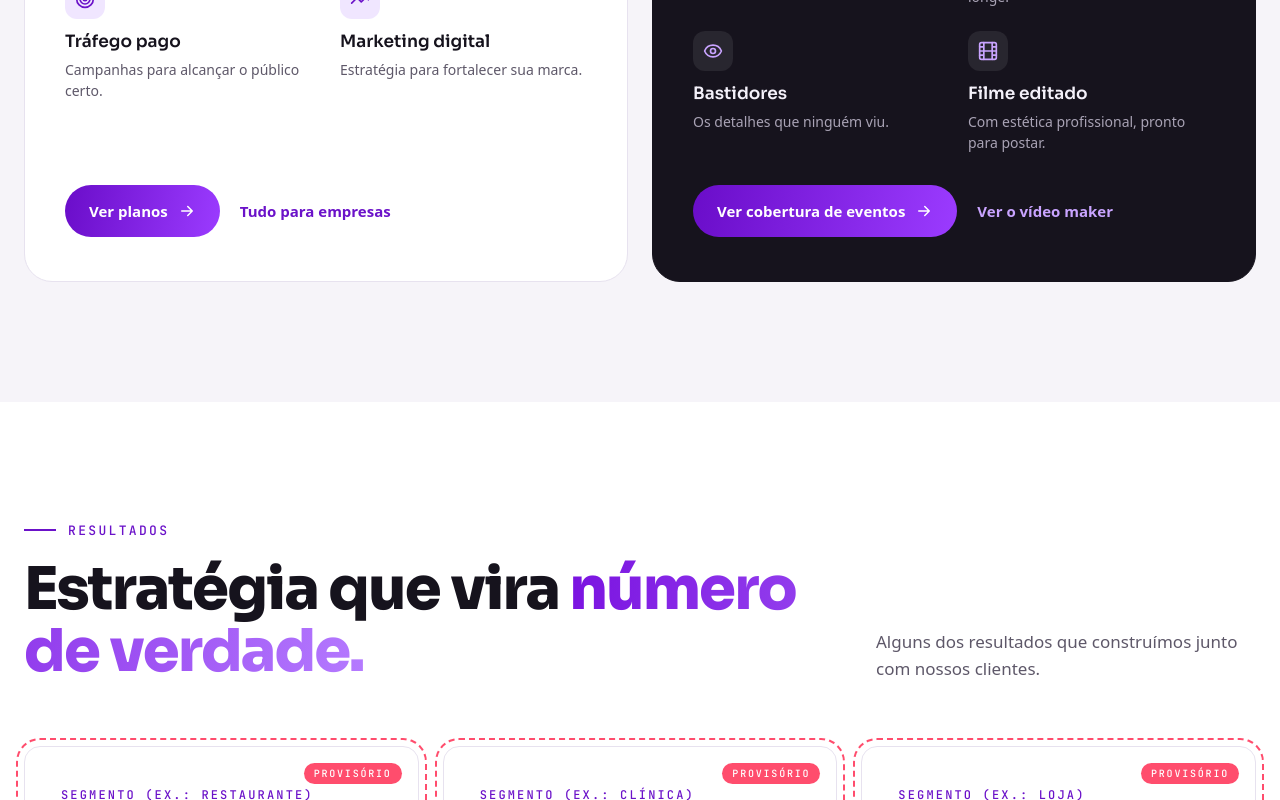
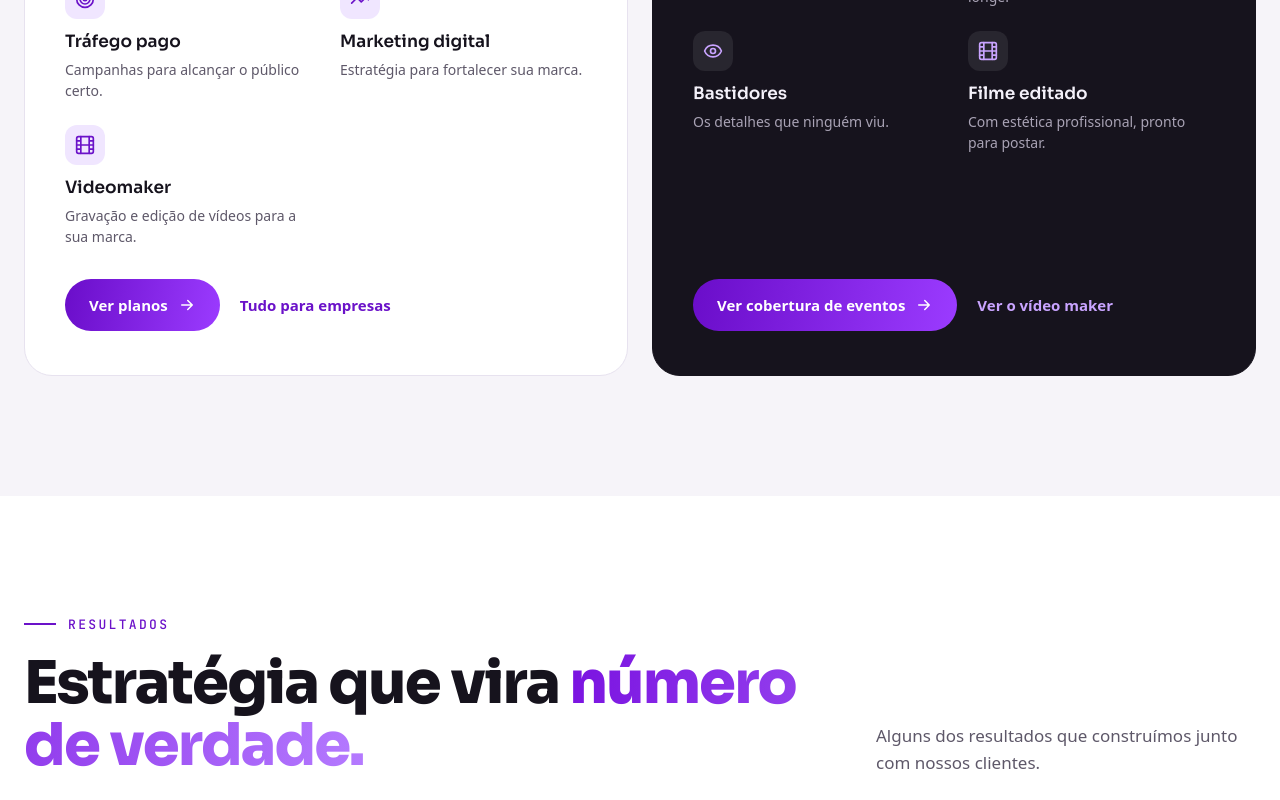
Before and after one commit to waller-jhonatan/aemarketing, a Vue app: page / in a window 1280 px wide. Shown: the part 2000-2800 px from the top of the page. Built offline with nearby package versions, Linux system fonts and the light colour scheme; a web font is replaced by a local one.

Commit message:
Adiciona Videomaker aos serviços do painel "Presença todo mês" da home
Co-Authored-By: Claude Opus 5.5 <noreply@anthropic.com>

```diff
--- a/src/components/DoisCaminhos.vue
+++ b/src/components/DoisCaminhos.vue
@@ -1,7 +1,7 @@
 <script setup>
 // "Escolha seu caminho" da home: empresas (presença todo mês) e eventos (um
 // dia único), lado a lado, com a mesma estrutura para ficarem do mesmo
-// tamanho: título, texto, um bloco ilustrado, quatro itens e os botões.
+// tamanho: título, texto, um bloco ilustrado, os itens e os botões.
 
 // No celular a semana vira uma lista, com o nome do dia por extenso.
 const semana = [
@@ -17,6 +17,7 @@ const servicos = [
   { icone: 'video', titulo: 'Criação de conteúdo', texto: 'Artes, vídeos e conteúdos para marcas.' },
   { icone: 'target', titulo: 'Tráfego pago', texto: 'Campanhas para alcançar o público certo.' },
   { icone: 'trend', titulo: 'Marketing digital', texto: 'Estratégia para fortalecer sua marca.' },
+  { icone: 'filme', titulo: 'Videomaker', texto: 'Gravação e edição de vídeos para a sua marca.' },
 ]
 
 const momentos = [
@@ -82,6 +83,9 @@ const entregas = [
                   </template>
                   <template v-else-if="s.icone === 'target'">
                     <circle cx="12" cy="12" r="10" /><circle cx="12" cy="12" r="6" /><circle cx="12" cy="12" r="2" />
+                  </template>
+                  <template v-else-if="s.icone === 'filme'">
+                    <rect x="2" y="2" width="20" height="20" rx="2.18" /><path d="M7 2v20M17 2v20M2 12h20M2 7h5M2 17h5M17 17h5M17 7h5" />
                   </template>
                   <template v-else>
                     <path d="M22 7 13.5 15.5 8.5 10.5 2 17" /><path d="M16 7h6v6" />
```
